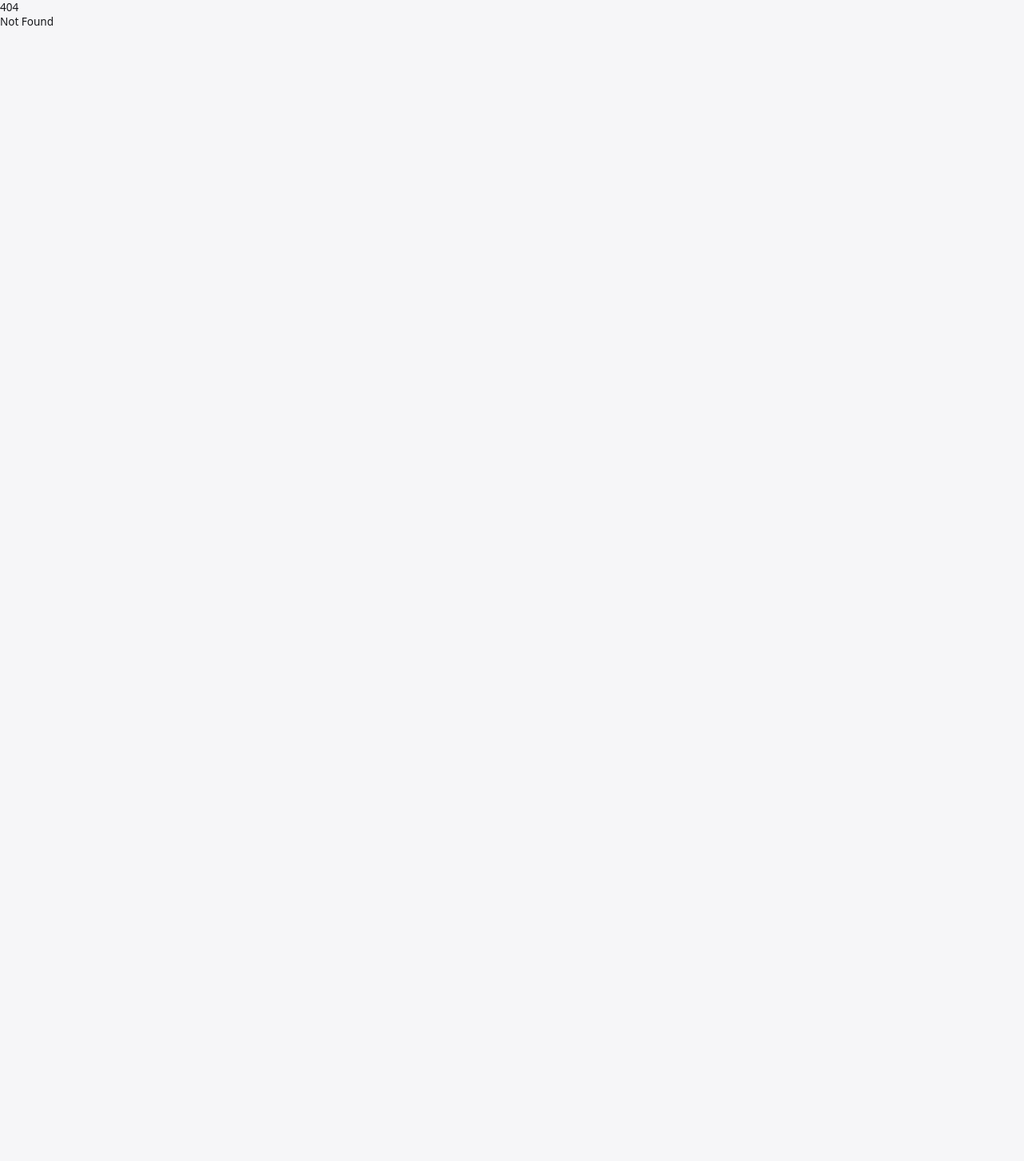
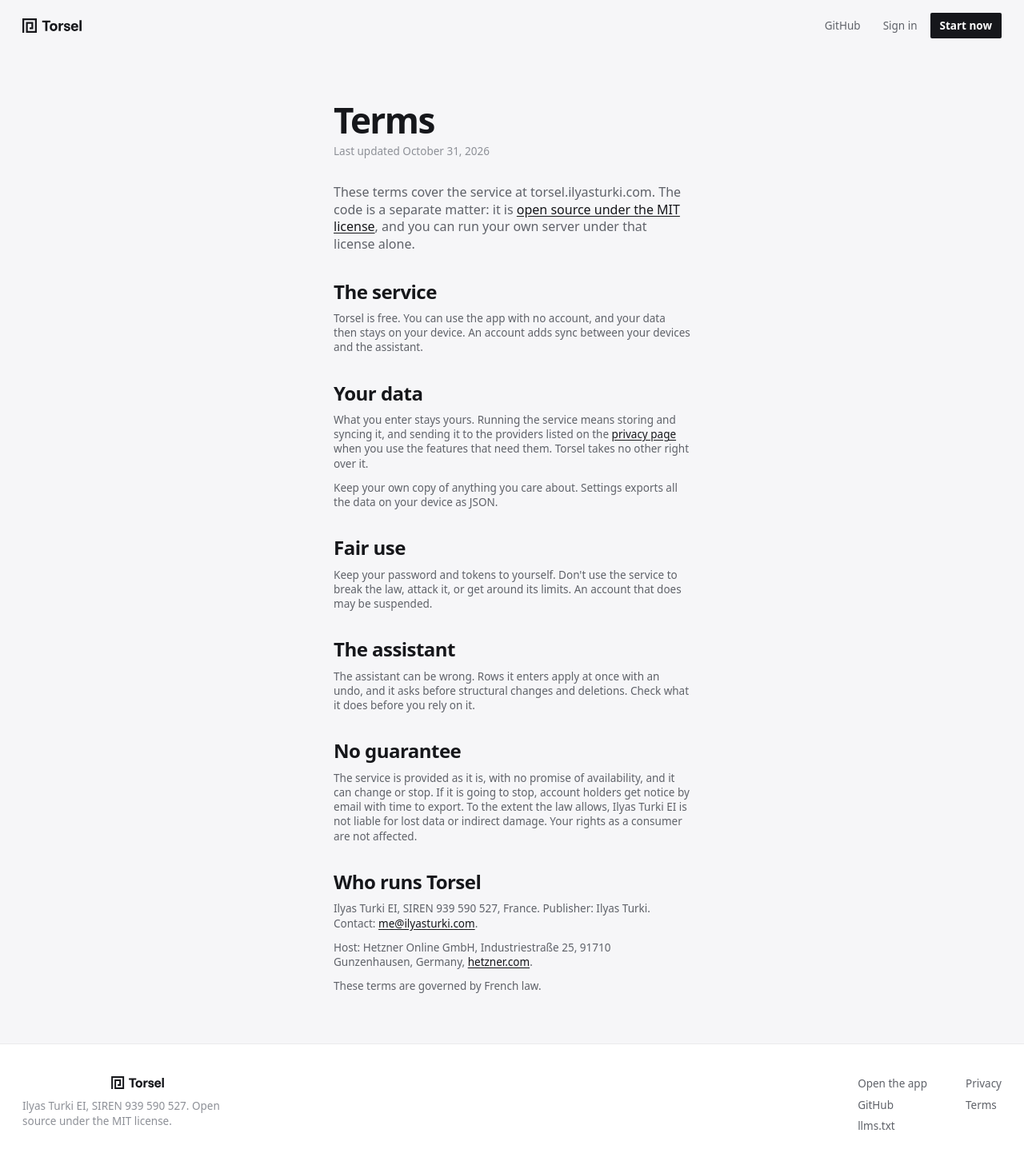
Before and after one commit to ilyasturki/torsel, a SvelteKit app: page /terms in a window 1280 px wide. Before the commit this address had no page. Shown: the top 1452 px of the page at 80% size. Before the commit the page ends 800 px from the top, so only its background shows below. Built offline with nearby package versions, Linux system fonts and the light colour scheme; no server answers.

Commit message:
feat(site): add the site header, footer, privacy and terms pages

```diff
--- /dev/null
+++ b/src/lib/site/LegalSection.svelte
@@ -0,0 +1,12 @@
+<script lang="ts">
+	import type { Snippet } from 'svelte';
+
+	let { title, children }: { title: string; children: Snippet } = $props();
+</script>
+
+<section class="flex flex-col gap-2">
+	<h2 class="text-xl font-semibold tight">{title}</h2>
+	<div class="flex flex-col gap-3 text-ink-2">
+		{@render children()}
+	</div>
+</section>
--- /dev/null
+++ b/src/lib/site/SiteFooter.svelte
@@ -0,0 +1,32 @@
+<script lang="ts">
+	import { HOME } from '#lib/client/nav.ts';
+	import Logo from '#lib/ui/Logo.svelte';
+
+	import { LEGAL_NAME, LEGAL_REGISTRATION, REPOSITORY } from './site.ts';
+
+	const item = 'text-ink-2 transition-colors motion hover:text-ink';
+</script>
+
+<footer class="bg-raised shadow-raised">
+	<div
+		class="flex flex-wrap items-start justify-between gap-x-16 gap-y-8 px-gutter pt-10 pb-10 max-sm:pb-8"
+	>
+		<div class="flex flex-col gap-3">
+			<Logo wordmark class="h-4 text-ink" />
+			<p class="max-w-72 text-ink-3">
+				{LEGAL_NAME}, {LEGAL_REGISTRATION}. Open source under the MIT license.
+			</p>
+		</div>
+		<nav class="flex flex-wrap gap-x-12 gap-y-6" aria-label="Footer">
+			<ul class="flex flex-col gap-2">
+				<li><a class={item} href={HOME}>Open the app</a></li>
+				<li><a class={item} href={REPOSITORY} rel="me">GitHub</a></li>
+				<li><a class={item} href="/llms.txt">llms.txt</a></li>
+			</ul>
+			<ul class="flex flex-col gap-2">
+				<li><a class={item} href="/privacy">Privacy</a></li>
+				<li><a class={item} href="/terms">Terms</a></li>
+			</ul>
+		</nav>
+	</div>
+</footer>
--- /dev/null
+++ b/src/lib/site/SiteHeader.svelte
@@ -0,0 +1,40 @@
+<script lang="ts">
+	import { onMount } from 'svelte';
+
+	import { HOME, LOGIN } from '#lib/client/nav.ts';
+	import Logo from '#lib/ui/Logo.svelte';
+
+	import { REPOSITORY } from './site.ts';
+
+	// Prerendered pages ship signed out and learn the session after hydration: no cookie reaches a static file.
+	let signedIn = $state(false);
+
+	onMount(() => {
+		fetch('/api/auth/session')
+			.then((response) => (response.ok ? response.json() : { user: null }))
+			.then((session: { user: unknown }) => (signedIn = session.user !== null))
+			.catch(() => undefined);
+	});
+
+	const quiet =
+		'inline-flex h-control items-center rounded-box px-3 font-medium text-ink-2 transition-colors motion hover:bg-tint hover:text-ink';
+</script>
+
+<header
+	class="sticky top-0 z-30 flex items-center justify-between gap-3 bg-canvas px-gutter pt-safe"
+>
+	<a href="/" class="flex h-16 items-center text-ink" aria-label="Torsel home">
+		<Logo wordmark class="h-4.5" />
+	</a>
+	<nav class="flex items-center gap-1" aria-label="Site">
+		<a href={REPOSITORY} class="{quiet} max-sm:hidden" rel="me">GitHub</a>
+		{#if !signedIn}
+			<a href={LOGIN} class={quiet}>Sign in</a>
+		{/if}
+		<a
+			href={HOME}
+			class="inline-flex h-control items-center rounded-box bg-fill px-3 font-semibold text-on-fill transition-opacity motion hover:opacity-90"
+			>{signedIn ? 'Open Torsel' : 'Start now'}</a
+		>
+	</nav>
+</header>
--- /dev/null
+++ b/src/routes/(site)/+layout.svelte
@@ -0,0 +1,14 @@
+<script lang="ts">
+	import SiteFooter from '#lib/site/SiteFooter.svelte';
+	import SiteHeader from '#lib/site/SiteHeader.svelte';
+
+	let { children } = $props();
+</script>
+
+<div class="flex min-h-dvh flex-col">
+	<SiteHeader />
+	<div class="flex-1">
+		{@render children()}
+	</div>
+	<SiteFooter />
+</div>
--- /dev/null
+++ b/src/routes/(site)/privacy/+page.svelte
@@ -0,0 +1,105 @@
+<script lang="ts">
+	import LegalSection from '#lib/site/LegalSection.svelte';
+	import Seo from '#lib/site/Seo.svelte';
+	import { CONTACT, LEGAL_NAME, LEGAL_UPDATED } from '#lib/site/site.ts';
+
+	const link = 'text-ink underline underline-offset-2';
+</script>
+
+<Seo
+	title="Privacy"
+	description="What stays on your device when you use Torsel, what leaves it, and who receives it."
+	path="/privacy"
+/>
+
+<article class="mx-auto flex w-full max-w-prose flex-col gap-8 px-gutter py-16">
+	<header class="flex flex-col gap-2">
+		<h1 class="text-hero leading-none font-semibold tighter">Privacy</h1>
+		<p class="text-ink-3">Last updated {LEGAL_UPDATED}</p>
+	</header>
+
+	<p class="text-lg text-ink-2">
+		This page covers torsel.ilyasturki.com, run by {LEGAL_NAME}. A server you host yourself is yours
+		to run, and this page does not apply to it.
+	</p>
+
+	<LegalSection title="With no account">
+		<p>
+			The app runs in your browser. Your tables live in this browser's storage and nothing you enter
+			is sent to a server. The Android app works the same way until you connect it to one.
+		</p>
+		<p>
+			Clearing the browser's site data deletes those tables, so export them from Settings if you
+			want a copy.
+		</p>
+	</LegalSection>
+
+	<LegalSection title="With an account">
+		<p>
+			An account adds sync and the assistant. The server stores your email address, a hash of your
+			password if you set one, and the session tokens of your devices. Your tables, fields, views
+			and rows are copied to the server so your devices can sync.
+		</p>
+		<p>
+			This data runs the service and nothing else. It is not sold, and it is not used for
+			advertising.
+		</p>
+	</LegalSection>
+
+	<LegalSection title="The assistant">
+		<p>
+			The assistant runs only when you ask it something. Your messages, and the table data it reads
+			to answer you, are sent to Anthropic, which runs the model. Under
+			<a class={link} href="https://www.anthropic.com/legal/commercial-terms">
+				Anthropic's commercial terms
+			</a>
+			that content is not used to train its models. If you never open the assistant, nothing goes to Anthropic.
+		</p>
+	</LegalSection>
+
+	<LegalSection title="Email and Google">
+		<p>
+			Sign-in links and codes are sent through Brevo, which receives your email address and the
+			message.
+		</p>
+		<p>
+			If you choose to sign in with Google, Google tells Torsel your email address and that it is
+			verified. Torsel never needs a Google account.
+		</p>
+	</LegalSection>
+
+	<LegalSection title="MCP clients">
+		<p>
+			A token you create in Settings lets the MCP client you give it to read and write your data.
+			What that client does with the data is between you and whoever makes it. You can revoke a
+			token in Settings at any time.
+		</p>
+	</LegalSection>
+
+	<LegalSection title="Cookies and tracking">
+		<p>
+			There is one cookie, <code class="font-mono text-sm">torsel_session</code>, set when you sign
+			in and used to keep you signed in. Torsel has no analytics, no ads and no third-party scripts.
+		</p>
+	</LegalSection>
+
+	<LegalSection title="Hosting and logs">
+		<p>
+			The server runs at Hetzner in Germany. The reverse proxy writes no access logs. The app logs
+			errors for diagnosis, and it counts failed sign-ins by IP address in memory to slow down
+			password guessing.
+		</p>
+	</LegalSection>
+
+	<LegalSection title="Your rights">
+		<p>
+			You can ask to access, correct, delete or receive your data, or object to how it is used.
+			Settings exports everything on your device as JSON. To delete your account and the server's
+			copy of your data, write to <a class={link} href="mailto:{CONTACT}">{CONTACT}</a>.
+		</p>
+		<p>
+			Personal data is processed to provide the service you asked for. You can also complain to the
+			<a class={link} href="https://www.cnil.fr/en">CNIL</a>, the French data protection authority.
+		</p>
+	</LegalSection>
+</article>
--- /dev/null
+++ b/src/routes/(site)/terms/+page.svelte
@@ -0,0 +1,86 @@
+<script lang="ts">
+	import LegalSection from '#lib/site/LegalSection.svelte';
+	import Seo from '#lib/site/Seo.svelte';
+	import {
+		CONTACT,
+		LEGAL_NAME,
+		LEGAL_REGISTRATION,
+		LEGAL_UPDATED,
+		REPOSITORY
+	} from '#lib/site/site.ts';
+
+	const link = 'text-ink underline underline-offset-2';
+</script>
+
+<Seo
+	title="Terms"
+	description="The terms for using Torsel at torsel.ilyasturki.com, and who runs it."
+	path="/terms"
+/>
+
+<article class="mx-auto flex w-full max-w-prose flex-col gap-8 px-gutter py-16">
+	<header class="flex flex-col gap-2">
+		<h1 class="text-hero leading-none font-semibold tighter">Terms</h1>
+		<p class="text-ink-3">Last updated {LEGAL_UPDATED}</p>
+	</header>
+
+	<p class="text-lg text-ink-2">
+		These terms cover the service at torsel.ilyasturki.com. The code is a separate matter: it is
+		<a class={link} href={REPOSITORY}>open source under the MIT license</a>, and you can run your
+		own server under that license alone.
+	</p>
+
+	<LegalSection title="The service">
+		<p>
+			Torsel is free. You can use the app with no account, and your data then stays on your device.
+			An account adds sync between your devices and the assistant.
+		</p>
+	</LegalSection>
+
+	<LegalSection title="Your data">
+		<p>
+			What you enter stays yours. Running the service means storing and syncing it, and sending it
+			to the providers listed on the <a class={link} href="/privacy">privacy page</a> when you use the
+			features that need them. Torsel takes no other right over it.
+		</p>
+		<p>
+			Keep your own copy of anything you care about. Settings exports all the data on your device as
+			JSON.
+		</p>
+	</LegalSection>
+
+	<LegalSection title="Fair use">
+		<p>
+			Keep your password and tokens to yourself. Don't use the service to break the law, attack it,
+			or get around its limits. An account that does may be suspended.
+		</p>
+	</LegalSection>
+
+	<LegalSection title="The assistant">
+		<p>
+			The assistant can be wrong. Rows it enters apply at once with an undo, and it asks before
+			structural changes and deletions. Check what it does before you rely on it.
+		</p>
+	</LegalSection>
+
+	<LegalSection title="No guarantee">
+		<p>
+			The service is provided as it is, with no promise of availability, and it can change or stop.
+			If it is going to stop, account holders get notice by email with time to export. To the extent
+			the law allows, {LEGAL_NAME} is not liable for lost data or indirect damage. Your rights as a consumer
+			are not affected.
+		</p>
+	</LegalSection>
+
+	<LegalSection title="Who runs Torsel">
+		<p>
+			{LEGAL_NAME}, {LEGAL_REGISTRATION}, France. Publisher: Ilyas Turki. Contact:
+			<a class={link} href="mailto:{CONTACT}">{CONTACT}</a>.
+		</p>
+		<p>
+			Host: Hetzner Online GmbH, Industriestraße 25, 91710 Gunzenhausen, Germany,
+			<a class={link} href="https://www.hetzner.com">hetzner.com</a>.
+		</p>
+		<p>These terms are governed by French law.</p>
+	</LegalSection>
+</article>
```
